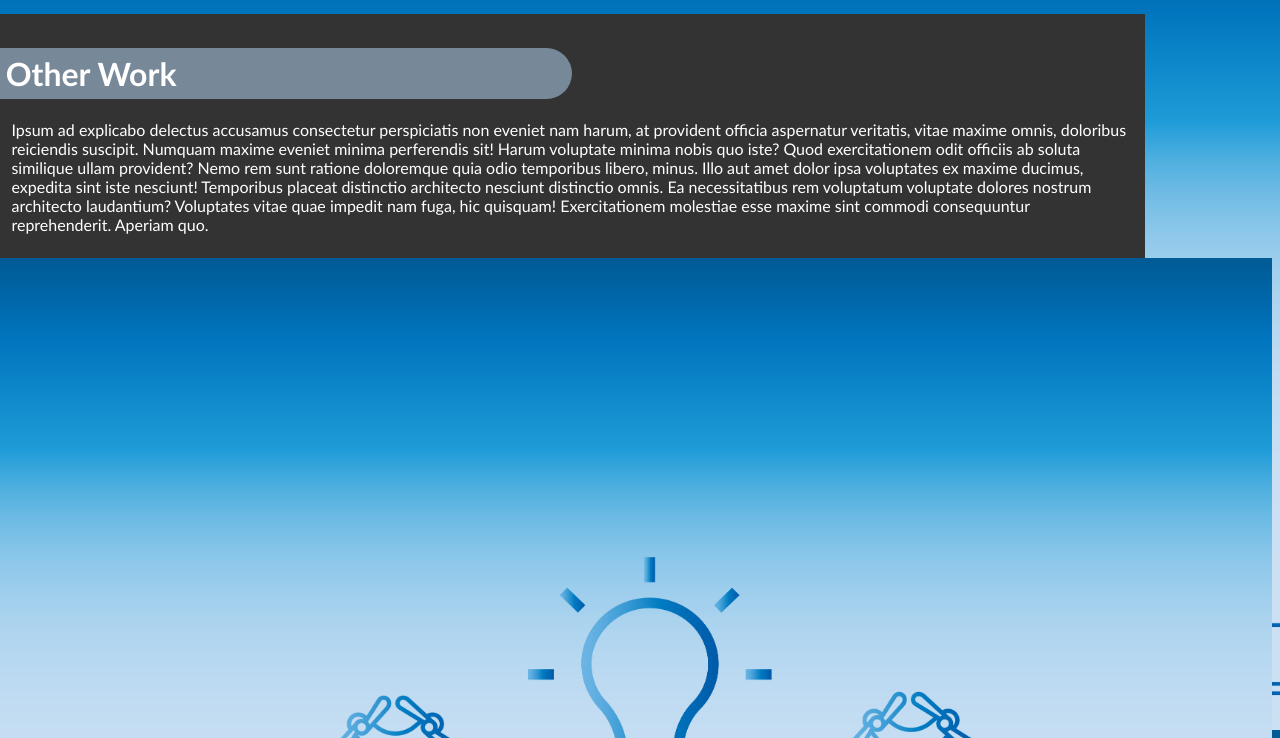
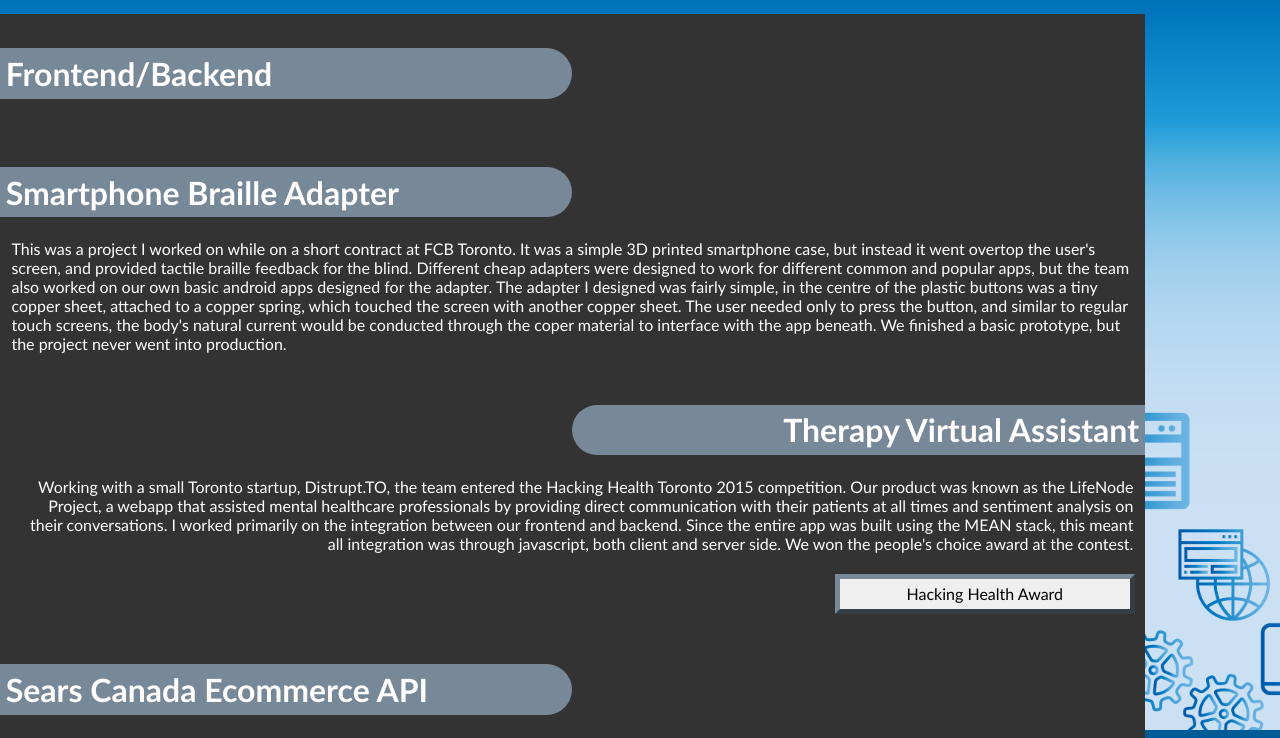
Before and after one commit to aleksstefanovic/portfolio, a website: page client/workpages/other.html in a window 1280 px wide. Shown: the part 70-808 px from the top of the page. Drawn offline with nearby package versions, Linux system fonts and the light colour scheme.

Commit message:
more stuff

```diff
--- a/client/portfolio.css
+++ b/client/portfolio.css
@@ -104,7 +104,8 @@ div.right {
 
 div.right h1 {
     padding: 0.5%;
-    margin-right:50%;
+    margin-left:50%;
+    margin-right:0;
     border-top-right-radius: 0;
     border-bottom-right-radius: 0;
     border-top-left-radius: 100px;
--- a/client/workpages/other.html
+++ b/client/workpages/other.html
@@ -3,15 +3,62 @@
 <head>
     <meta charset="UTF-8" name="viewport" content="width=device-width">
     <link rel="stylesheet" href="/portfolio.css" type="text/css"/>
+    <link rel="stylesheet" href="/workpages/software1.css" type="text/css"/>
     <script src="https://ajax.googleapis.com/ajax/libs/jquery/3.2.0/jquery.min.js"></script>
     <script src="/portfolio.js"></script>
-    <title>Portfolio - Other Work</title>
+    <title>Portfolio - Frontend/Backend</title>
 </head>
 <body>
     <div id="nav"></div>
     <div class="section">
-        <h1>Other Work</h1>
-        <p>Ipsum ad explicabo delectus accusamus consectetur perspiciatis non eveniet nam harum, at provident officia aspernatur veritatis, vitae maxime omnis, doloribus reiciendis suscipit. Numquam maxime eveniet minima perferendis sit! Harum voluptate minima nobis quo iste? Quod exercitationem odit officiis ab soluta similique ullam provident? Nemo rem sunt ratione doloremque quia odio temporibus libero, minus. Illo aut amet dolor ipsa voluptates ex maxime ducimus, expedita sint iste nesciunt! Temporibus placeat distinctio architecto nesciunt distinctio omnis. Ea necessitatibus rem voluptatum voluptate dolores nostrum architecto laudantium? Voluptates vitae quae impedit nam fuga, hic quisquam! Exercitationem molestiae esse maxime sint commodi consequuntur reprehenderit. Aperiam quo.</p>
+        <h1>Frontend/Backend</h1>
+    </div>
+    <div class="section">
+
+        <div class="left">
+        <h1>Smartphone Braille Adapter</h1>
+        <p>
+            This was a project I worked on while on a short contract at FCB Toronto. It was a simple 3D printed smartphone case, but instead it went overtop the user's screen, and provided tactile braille
+            feedback for the blind. Different cheap adapters were designed to work for different common and popular apps, but the team also worked on our own basic android apps designed for the adapter.
+            The adapter I designed was fairly simple, in the centre of the plastic buttons was a tiny copper sheet, attached to a copper spring, which touched the screen with another copper sheet. The
+            user needed only to press the button, and similar to regular touch screens, the body's natural current would be conducted through the coper material to interface with the app beneath. We finished
+            a basic prototype, but the project never went into production.
+        </p>
+        </div>
+
+        <br>
+
+        <div class="right">
+        <h1>Therapy Virtual Assistant</h1>
+        <p>
+            Working with a small Toronto startup, Distrupt.TO, the team entered the Hacking Health Toronto 2015 competition. Our product was known as the LifeNode Project, a webapp that assisted
+            mental healthcare professionals by providing direct communication with their patients at all times and sentiment analysis on their conversations. I worked primarily on the integration between our
+            frontend and backend. Since the entire app was built using the MEAN stack, this meant all integration was through javascript, both client and server side. We won the people's choice award at the
+            contest.
+        </p>
+
+        <form action="/media/hackingHealth.pdf">
+            <input id="hackinghealth" type="submit" value="Hacking Health Award"/>
+        </form>
+        </div>
+
+        <br>
+
+        <div class="left">
+        <h1>Sears Canada Ecommerce API</h1>
+        <p>
+
+        </p>
+        </div>
+
+        <br>
+
+        <div class="right">
+        <h1>Sears Canada Logistics/WMS Backend</h1>
+        <p>
+
+        </p>
+        </div>
     </div>
     <div class="parallax"></div>
     <footer>&copy2017 Aleksandar Stefanovic</footer>
--- /dev/null
+++ b/client/workpages/software1.css
@@ -0,0 +1,4 @@
+#hackinghealth {
+    width: 300px;
+    height: 40px;
+}
--- /dev/null
+++ b/client/workpages/software2.css
@@ -0,0 +1,4 @@
+#hackinghealth {
+    width: 300px;
+    height: 40px;
+}
--- a/index.js
+++ b/index.js
@@ -66,5 +66,8 @@ app.get('/portfolio.css', function (req, res) {
 app.get('/aboutme.css', function (req, res) {
     res.sendFile(path.join(__dirname+'/client/aboutme.css'));
 });
+app.get('/workpages/software1.css', function (req, res) {
+    res.sendFile(path.join(__dirname+'/client/workpages/software1.css'));
+});
 
 app.listen(3000);
```
Also changed, not shown: client/workpages/software1.html (+19 -13 lines), client/workpages/software2.html (+63 -1 lines).
